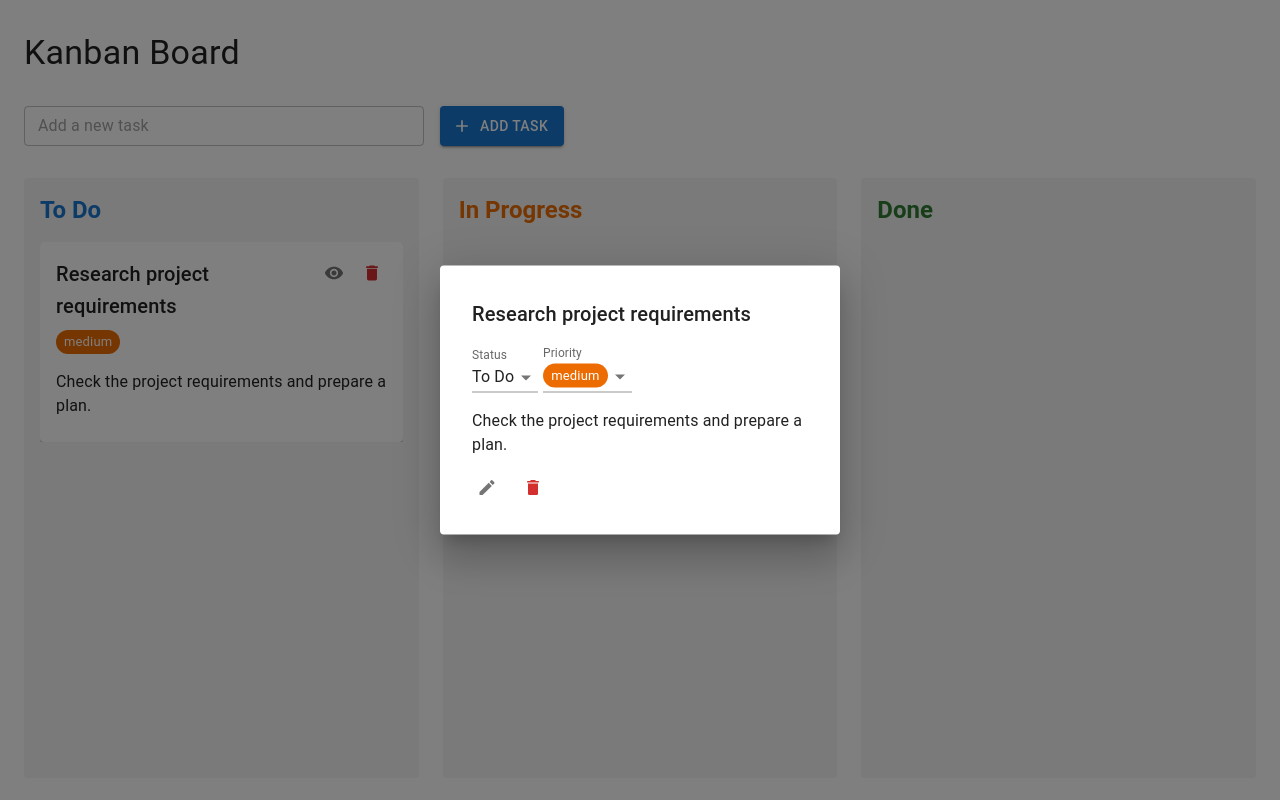
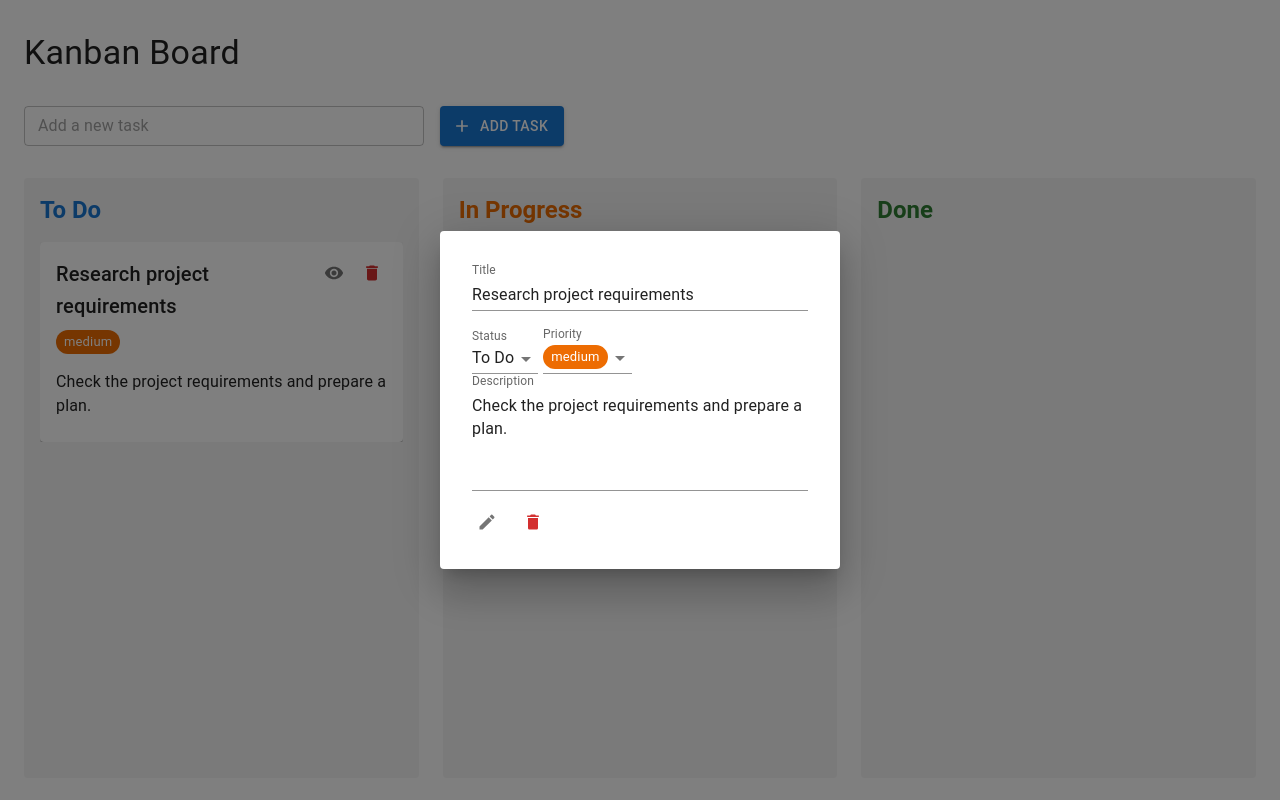
Before and after one commit to SonnyJimm/todo, a React (Create React App) app: page / in a window 1280 px wide. Both pictures are taken after a click on the button 333 px from the left and 273 px from the top of the page. Built offline with nearby package versions, Linux system fonts and the light colour scheme.

Commit message:
modal update task fully functional

```diff
--- a/src/App.tsx
+++ b/src/App.tsx
@@ -84,7 +84,48 @@ const KanbanBoard: React.FC = () => {
     },
     []
   );
-
+  const handleTaskTitleUpdate = useCallback(
+    (taskId: string, column: Column, newTitle: string) => {
+      if (!newTitle.trim()) return;
+      setSelectedTask((prev) => {
+        if (prev && prev.id === taskId) {
+          return {
+            ...prev,
+            title: newTitle,
+          };
+        }
+        return null;
+      });
+      setBoards((prev) => ({
+        ...prev,
+        [column]: prev[column].map((task) =>
+          task.id === taskId ? { ...task, title: newTitle } : task
+        ),
+      }));
+    },
+    []
+  );
+  const handleTaskDescriptionUpdate = useCallback(
+    (taskId: string, column: Column, newDescription: string) => {
+      if (!newDescription.trim()) return;
+      setSelectedTask((prev) => {
+        if (prev && prev.id === taskId) {
+          return {
+            ...prev,
+            description: newDescription,
+          };
+        }
+        return null;
+      });
+      setBoards((prev) => ({
+        ...prev,
+        [column]: prev[column].map((task) =>
+          task.id === taskId ? { ...task, description: newDescription } : task
+        ),
+      }));
+    },
+    []
+  );
   const handleTaskDelete = useCallback((taskId: string, column: Column) => {
     setBoards((prev) => ({
       ...prev,
@@ -129,10 +170,10 @@ const KanbanBoard: React.FC = () => {
         onClose={() => {
           onCloseModal();
         }}
+        handleDescriptionChange={handleTaskDescriptionUpdate}
         handlePriorityUpdate={handleTaskPriorityUpdate}
+        handleTitleChange={handleTaskTitleUpdate}
         data={selectedTask}
-        onEdit={() => {}}
-        onDelete={() => {}}
       />
       <Typography variant="h4" sx={{ mb: 4 }}>
         Kanban Board
--- a/src/components/ViewModal.tsx
+++ b/src/components/ViewModal.tsx
@@ -3,15 +3,15 @@ import {
   Chip,
   FormControl,
   IconButton,
+  Input,
   InputLabel,
   MenuItem,
   Modal,
   Select,
   SelectChangeEvent,
-  Typography,
 } from "@mui/material";
 import { Delete as DeleteIcon, Edit as EditIcon } from "@mui/icons-material";
-import { Column, Priority, PriorityKey, Task, TaskView } from "../types/kanban";
+import { Column, PriorityKey, TaskView } from "../types/kanban";
 import { Priorities, Statuses } from "../utils/constants";
 interface ViewModalProps {
   isOpen: boolean;
@@ -23,8 +23,12 @@ interface ViewModalProps {
     column: Column,
     newPriority: PriorityKey
   ) => void;
-  onEdit: (id: string) => void;
-  onDelete: (id: string) => void;
+  handleTitleChange: (taskId: string, column: Column, newTitle: string) => void;
+  handleDescriptionChange: (
+    taskId: string,
+    column: Column,
+    newDescription: string
+  ) => void;
 }
 const style = {
   position: "absolute",
@@ -43,6 +47,8 @@ const ViewModal = ({
   data,
   handleTaskMove,
   handlePriorityUpdate,
+  handleTitleChange,
+  handleDescriptionChange,
 }: ViewModalProps) => {
   if (!data) return <></>;
   return (
@@ -53,9 +59,27 @@ const ViewModal = ({
       aria-describedby="task-modal-description"
     >
       <Box sx={style}>
-        <Typography variant="h6" component="h2">
-          {data.title}
-        </Typography>
+        <FormControl variant="standard" fullWidth>
+          <InputLabel htmlFor="component-simple">Title</InputLabel>
+          <Input
+            fullWidth
+            id="component-simple"
+            onFocus={(e) => {
+              e.currentTarget.value = data.title;
+            }}
+            onBlur={(e) => {
+              if (
+                e.currentTarget.value === "" &&
+                e.currentTarget.value === data.title
+              ) {
+                e.currentTarget.value = data.title;
+                return;
+              }
+              handleTitleChange(data.id, data.status, e.currentTarget.value);
+            }}
+            defaultValue={data.title}
+          />
+        </FormControl>
         <Box
           sx={{
             display: "flex",
@@ -114,7 +138,33 @@ const ViewModal = ({
             </Select>
           </FormControl>
         </Box>
-        <Typography sx={{ mt: 2 }}>{data.description}</Typography>
+        <FormControl variant="standard" fullWidth>
+          <InputLabel htmlFor="modal-input-description">Description</InputLabel>
+          <Input
+            fullWidth
+            id="modal-input-description"
+            multiline
+            minRows={4}
+            onFocus={(e) => {
+              e.currentTarget.value = data?.description ?? "";
+            }}
+            onBlur={(e) => {
+              if (
+                e.currentTarget.value === "" &&
+                e.currentTarget.value === data.description
+              ) {
+                e.currentTarget.value = data.description;
+                return;
+              }
+              handleDescriptionChange(
+                data.id,
+                data.status,
+                e.currentTarget.value
+              );
+            }}
+            defaultValue={data.description}
+          />
+        </FormControl>
 
         <Box sx={{ display: "flex", gap: 2, mt: 2 }}>
           <IconButton size="small" onClick={() => {}} color="default">
```
